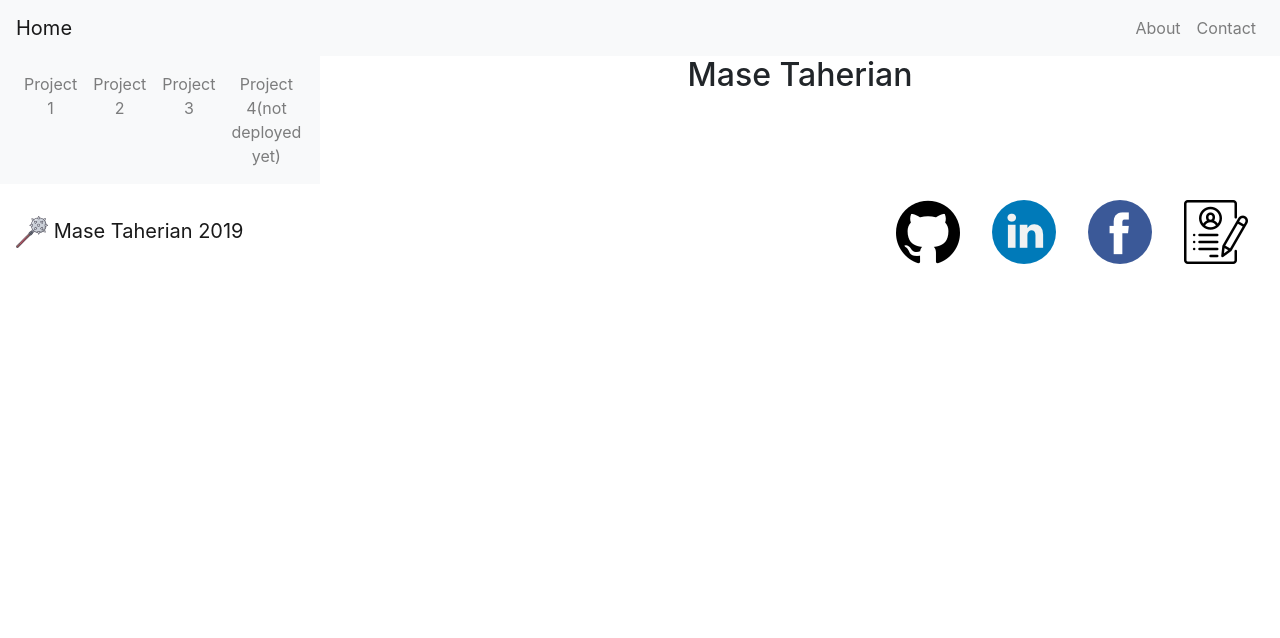
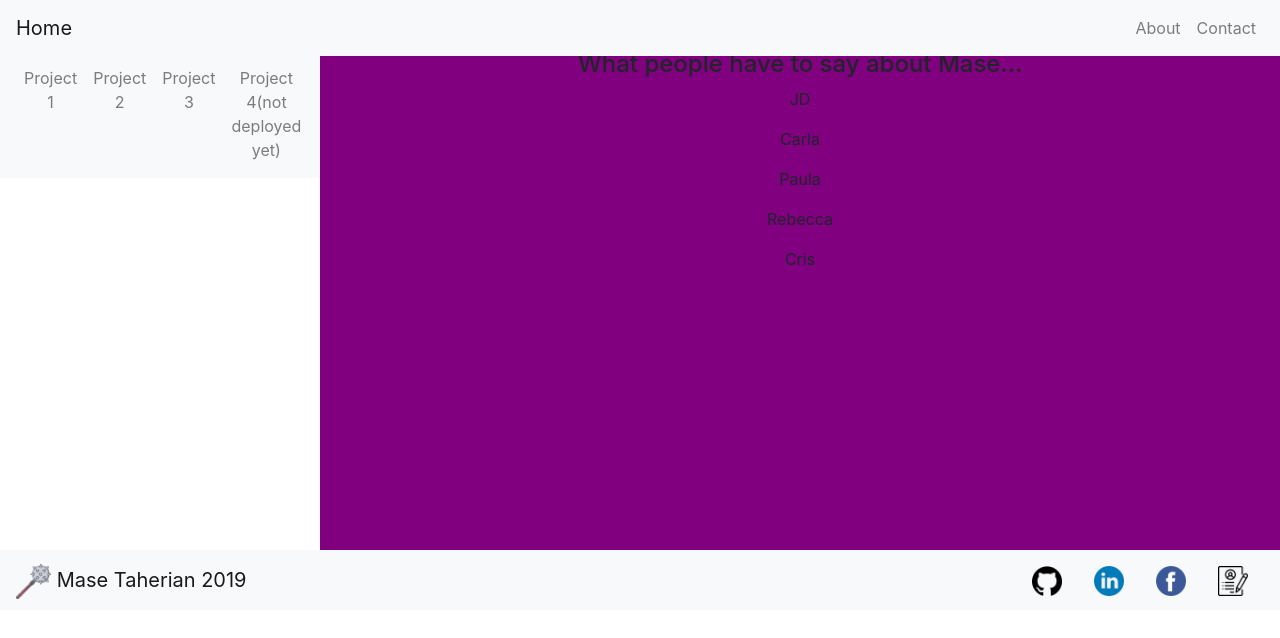
Before and after one commit to masetah/Porfolio, a React (Create React App) app: page / in a window 1280 px wide. Shown: the top 638 px of the page. Built offline with nearby package versions, Linux system fonts and the light colour scheme.

Commit message:
housekeeping

```diff
--- a/public/index.html
+++ b/public/index.html
@@ -24,20 +24,10 @@
       work correctly both with client-side routing and a non-root public URL.
       Learn how to configure a non-root public URL by running `npm run build`.
     -->
-    <title>React App</title>
+    <title>Mase Taherian</title>
   </head>
   <body>
     <noscript>You need to enable JavaScript to run this app.</noscript>
     <div id="root"></div>
-    <!--
-      This HTML file is a template.
-      If you open it directly in the browser, you will see an empty page.
-
-      You can add webfonts, meta tags, or analytics to this file.
-      The build step will place the bundled scripts into the <body> tag.
-
-      To begin the development, run `npm start` or `yarn start`.
-      To create a production bundle, use `npm run build` or `yarn build`.
-    -->
   </body>
 </html>
--- a/src/App.css
+++ b/src/App.css
@@ -1,22 +1,58 @@
+html, body{
+  height: 100%;
+}
+
 .App {
   text-align: center;
   display: grid;
   grid-template-columns: 25% 75%;
-  grid-template-rows: auto;
+  grid-template-rows: 50px 500px 50px;
 }
+
+/* Main Components */
 .navBar{
+  position: relative;
   grid-column: 1/3;
-  grid-row:1/2;
+  grid-row: 1/2;
+  /* display: inline; */
 }
+/* .nav-item{
+  display: inline;
+} */
 .sidebar{
+  position: relative;
+  direction: column;
   grid-column: 1/2;
   grid-row:2/3;
+  height: 500px;
 }
 .experience{
   grid-column: 2/3;
   grid-row: 2/3;
+  height: 500px;
+  background: purple;
 }
+/* Footer */
 .footer{
   grid-column: 1/3;
   grid-row:3/4;
+  position: relative;
+  left: 0;
+  bottom: 0;
+  height: 60px;
+  width: 100%;
+  background-color: RGB(248, 249, 251);
+  color: black;
+  display: inline-block;
+  align-content: center;
 }
+
+/* Images */
+.logo{
+  height: 30px;
+  width: 30px;
+}
+.mace{
+  height: 35px;
+  width: 35px;
+}
--- a/src/Components/Experience.jsx
+++ b/src/Components/Experience.jsx
@@ -4,7 +4,12 @@ class Experience extends Component {
     render() {
         return (
         <div className="experience">
-           <h2>Mase Taherian</h2>
+           <h4>What people have to say about Mase...</h4>
+           <p>JD</p>
+           <p>Carla</p>
+           <p>Paula</p>
+           <p>Rebecca</p>
+           <p>Cris</p>
         </div>
         )
     }
--- a/src/Components/Footer.jsx
+++ b/src/Components/Footer.jsx
@@ -4,7 +4,6 @@ import {
   Navbar,
   NavbarBrand,
   Nav,
-  NavItem,
   NavLink,
 } from 'reactstrap/lib';
 
@@ -12,23 +11,15 @@ class Footer extends Component {
     render() {
         return (
         <div className="footer">
-        <Navbar color="faded" light>
-        <NavbarBrand href="/" className="mr-auto"><img src="/Logos/mace.png" alt="Profile site"/> Mase Taherian 2019 </NavbarBrand>
-            <Nav>
-                <NavItem>
-                    <NavLink className="logo" id="github" href="https://github.com/masetah/AppPraisMe"  ><img src="/Logos/github-logo.png" alt="Github Logo"/> </NavLink>
-                </NavItem>
-                <NavItem>
-                    <NavLink className="logo" id="linkedin" href="https://www.linkedin.com/in/masetaherian/"  ><img src="/Logos/linkedin.png" alt="Linkedin Logo"/> </NavLink>
-                </NavItem>
-                <NavItem>
-                    <NavLink className="logo" id="facebook" href="https://www.facebook.com/mase.taherian" ><img src="/Logos/facebook.png" alt="Facebook Logo"/> </NavLink>
-                </NavItem>
-                <NavItem>
-                    <NavLink className="logo" id="resume" href="https://docs.google.com/document/d/10WLVziclEpZTavVlsRC3ToLlMVfBwFeCMBfGVLkJ7a4/edit?usp=sharing" target="_blank"><img src="/Logos/resume.png" alt="Resume Logo"/> </NavLink>
-                </NavItem>
-            </Nav>
-        </Navbar>
+            <Navbar color="faded" light>
+                <NavbarBrand href="/" className="mr-auto"><img className="mace" src="/Logos/mace.png" alt="Profile site"/> Mase Taherian 2019 </NavbarBrand>
+                <Nav>
+                    <NavLink id="github" href="https://github.com/masetah/AppPraisMe"  ><img className="logo" src="/Logos/github-logo.png" alt="Github Logo"/> </NavLink>
+                    <NavLink id="linkedin" href="https://www.linkedin.com/in/masetaherian/"  ><img className="logo" src="/Logos/linkedin.png" alt="Linkedin Logo"/> </NavLink>
+                    <NavLink id="facebook" href="https://www.facebook.com/mase.taherian" ><img className="logo" src="/Logos/facebook.png" alt="Facebook Logo"/> </NavLink>
+                    <NavLink id="resume" href="https://docs.google.com/document/d/10WLVziclEpZTavVlsRC3ToLlMVfBwFeCMBfGVLkJ7a4/edit?usp=sharing" target="_blank"><img className="logo" src="/Logos/resume.png" alt="Resume Logo"/> </NavLink>
+                </Nav>
+            </Navbar>
         </div>
         );
     }
--- a/src/Components/Navbar.jsx
+++ b/src/Components/Navbar.jsx
@@ -3,7 +3,6 @@ import {
   Navbar,
   NavbarBrand,
   Nav,
-  NavItem,
   NavLink } from 'reactstrap/lib';
 
 class Navigation extends Component {
@@ -13,12 +12,8 @@ class Navigation extends Component {
         <Navbar color="light" light expand="md">
           <NavbarBrand href="/">Home</NavbarBrand>
             <Nav className="ml-auto" navbar>
-              <NavItem>
                   <NavLink href=" ">About</NavLink>
-                </NavItem>
-                <NavItem>
                   <NavLink href=" ">Contact</NavLink>
-                </NavItem>
             </Nav>
         </Navbar>
       </div>
--- a/src/Components/Sidebar.jsx
+++ b/src/Components/Sidebar.jsx
@@ -1,5 +1,5 @@
 import React, {Component} from 'react';
-import { Navbar, Nav, NavItem, NavLink } from 'reactstrap/lib';
+import { Navbar, Nav, NavLink } from 'reactstrap/lib';
 
 class Sidebar extends Component {
     render(){
@@ -7,18 +7,10 @@ class Sidebar extends Component {
             <div className="sidebar">
                 <Navbar color="light" light expand="md">
                     <Nav className="ml-auto" navbar>
-                        <NavItem>
-                            <NavLink href="https://masetah.github.io/index.html">Project 1</NavLink>
-                        </NavItem>
-                        <NavItem>
-                            <NavLink href="https://travel-too.herokuapp.com">Project 2</NavLink>
-                        </NavItem>
-                        <NavItem>
-                            <NavLink href="https://werqout.herokuapp.com">Project 3</NavLink>
-                        </NavItem>
-                        <NavItem>
-                            <NavLink href="/">Project 4(not deployed yet)</NavLink>
-                        </NavItem>
+                        <NavLink href="https://masetah.github.io/index.html">Project 1</NavLink>
+                        <NavLink href="https://travel-too.herokuapp.com">Project 2</NavLink>
+                        <NavLink href="https://werqout.herokuapp.com">Project 3</NavLink>
+                        <NavLink href="/">Project 4(not deployed yet)</NavLink>
                     </Nav>
                 </Navbar>
             </div>
```
